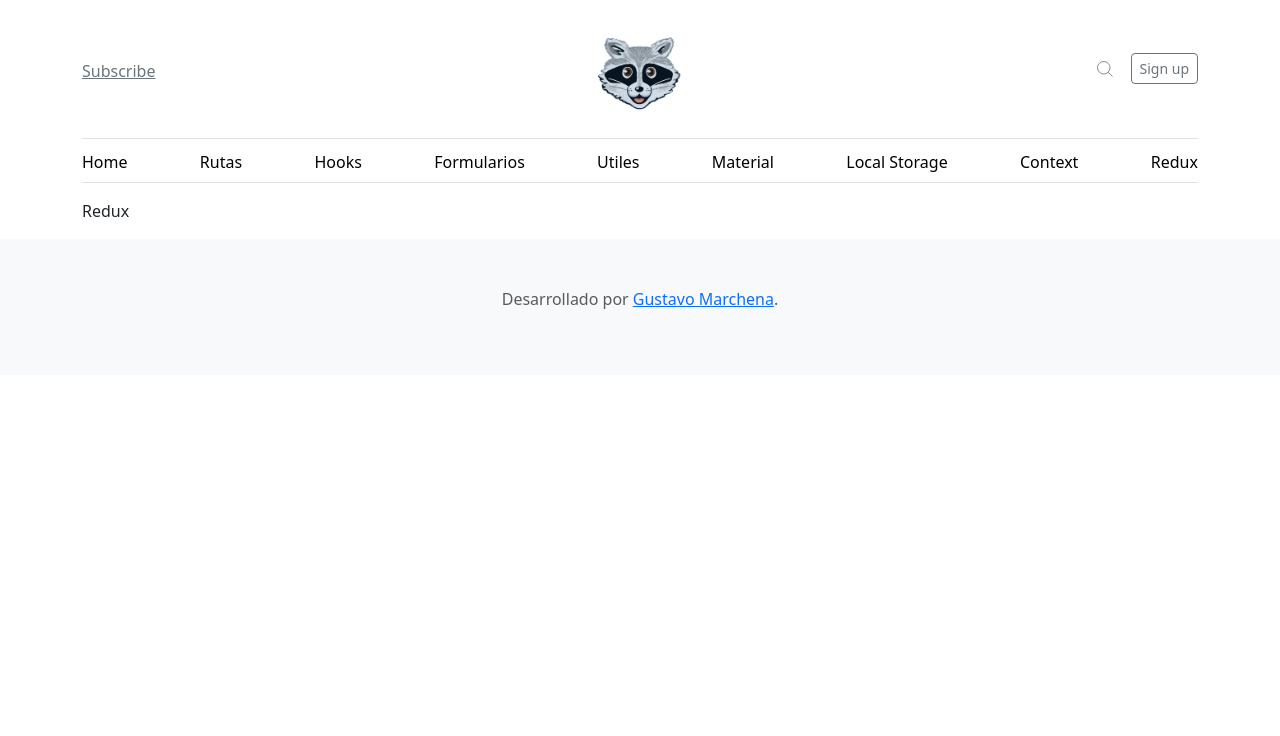
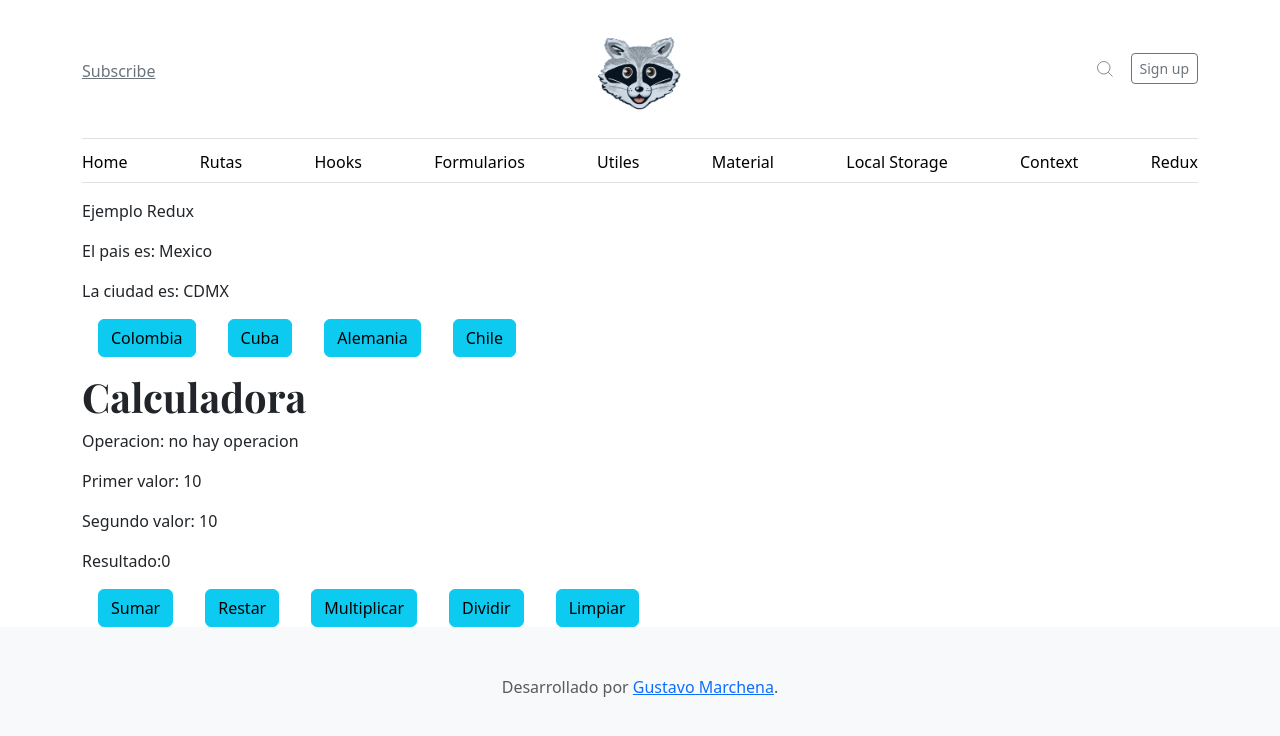
Before and after one commit to versace123mx/react_cesar_cancino_vite_1, a React (Vite) app: page /redux in a window 1280 px wide. Shown: the top 736 px of the page. Built offline with nearby package versions, Linux system fonts and the light colour scheme; what moment_spanish_locale would draw is missing.

Commit message:
implementando redux con dos ejemplo de paises y otro redus de operaciones matematicas

```diff
--- a/src/pages/REduxEjemplo.jsx
+++ /dev/null
@@ -1,11 +0,0 @@
-import React from 'react'
-
-function REduxEjemplo() {
-    return (
-        <div>
-            <p>Redux</p>
-        </div>
-    )
-}
-
-export default REduxEjemplo
--- /dev/null
+++ b/src/pages/ReduxEjemplo.jsx
@@ -0,0 +1,40 @@
+import { useSelector, useDispatch } from 'react-redux'
+import { cambiarColombia, cambiarCuba, cambiarAlemania, cambiarChile } from '../redux/feactures/procedenciaSlice'
+import { sumar,restar,multiplicar,dividir,resetear } from '../redux/feactures/calculadoraSlice'
+function ReduxEjemplo() {
+    const procedencia = useSelector((state) => state.procedencia)
+    const operacion = useSelector((state) => state.calculadora)
+    const dispatch = useDispatch()
+
+    return (
+        <>
+            <p>Ejemplo Redux</p>
+            <p>El pais es: {procedencia.pais}</p>
+            <p>La ciudad es: {procedencia.ciudad}</p>
+            <div className='my-3'>
+                {/*
+                    se llama a la funcion de esta forma {() => dispatch(cambiarColombia())}
+                    ya que si se se pasa {dispatch(cambiarColombia())} se llama al ejecutar la aplicacion
+                */}
+                <button onClick={() => dispatch(cambiarColombia())} className='btn btn-info mx-3'>Colombia</button>
+                <button onClick={() => dispatch(cambiarCuba())} className='btn btn-info mx-3'>Cuba</button>
+                <button onClick={() => dispatch(cambiarAlemania())} className='btn btn-info mx-3'>Alemania</button>
+                <button onClick={() => dispatch(cambiarChile())} className='btn btn-info mx-3'>Chile</button>
+            </div>
+            <div>
+                <h1>Calculadora</h1>
+                <p>Operacion: {operacion.op}</p>
+                <p>Primer valor: {operacion.numero1}</p>
+                <p>Segundo valor: {operacion.numero2}</p>
+                <p>Resultado:{operacion.resultado}</p>
+                <button onClick={() => dispatch(sumar())} className='btn btn-info mx-3'>Sumar</button>
+                <button onClick={() => dispatch(restar())} className='btn btn-info mx-3'>Restar</button>
+                <button onClick={() => dispatch(multiplicar())} className='btn btn-info mx-3'>Multiplicar</button>
+                <button onClick={() => dispatch(dividir())} className='btn btn-info mx-3'>Dividir</button>
+                <button onClick={() => dispatch(resetear())} className='btn btn-info mx-3'>Limpiar</button>
+            </div>
+        </>
+    )
+}
+
+export default ReduxEjemplo
--- /dev/null
+++ b/src/redux/feactures/calculadoraSlice.jsx
@@ -0,0 +1,48 @@
+import { createSlice } from '@reduxjs/toolkit'
+
+const initialState = {
+    numero1:10,
+    numero2:10,
+    resultado:0,
+    op:'no hay operacion'
+}
+
+//aqui esta el slide que indica la documentacion, se inicializa y se le pasa un nombre
+export const calculadoraSlice = createSlice({
+    name:"calculadora",//el reducer se debe de llamar en este caso calculadoraReducer para el store
+    initialState,
+    //aqui tenemos los reducer que indica la documentacion, que son las funciones o acciones
+    reducers:{
+        sumar:(state) => {
+            state.resultado = state.numero1 + state.numero2
+            state.op = 'Suma'
+        },
+        restar:(state) => {
+            state.resultado = state.numero1 - state.numero2
+            state.op = 'Resta'
+        },
+        multiplicar:(state) => {
+            state.resultado = state.numero1 * state.numero2
+            state.op = 'Multiplicacion'
+        },
+        dividir:(state) => {
+            state.resultado = state.numero1 / state.numero2
+            state.op = 'Divicion'
+        },
+        resetear:(state) =>{
+            state.resultado = 0
+            state.op = 'no hay operacion'
+        }
+    }
+})
+
+//ahora se exportan para convetir en acciones y reducer
+export const {
+    sumar,
+    restar,
+    multiplicar,
+    dividir,
+    resetear
+} = calculadoraSlice.actions
+
+export default calculadoraSlice.reducer
--- /dev/null
+++ b/src/redux/feactures/procedenciaSlice.jsx
@@ -0,0 +1,41 @@
+import { createSlice } from '@reduxjs/toolkit'
+
+const initialState = {
+    pais: "Mexico",
+    ciudad: "CDMX"
+}
+
+//aqui esta el slide que indica la documentacion, se inicializa y se le pasa un nombre
+export const procedenciaSlice = createSlice({
+    name:"procedencia",//el reducer se debe de llamar en este caso procedenciaReducer para el store
+    initialState,
+    //aqui tenemos los reducer que indica la documentacion, que son las funciones o acciones
+    reducers:{
+        cambiarColombia:(state) => {
+            state.pais = "Colombia",
+            state.ciudad = "Medellin"
+        },
+        cambiarCuba:(state) => {
+            state.pais = "Cuba",
+            state.ciudad = "Miramar"
+        },
+        cambiarAlemania:(state) => {
+            state.pais = "Alemania",
+            state.ciudad = "Berlin"
+        },
+        cambiarChile:(state) => {
+            state.pais = "Chile",
+            state.ciudad = "Viña del Mar"
+        }
+    }
+})
+
+//ahora se exportan para convetir en acciones y reducer
+export const {
+    cambiarColombia,
+    cambiarCuba,
+    cambiarAlemania,
+    cambiarChile
+} = procedenciaSlice.actions
+
+export default procedenciaSlice.reducer
--- /dev/null
+++ b/src/redux/store/store.jsx
@@ -0,0 +1,10 @@
+import { configureStore } from '@reduxjs/toolkit'
+import procedenciaReducer from './../feactures/procedenciaSlice'
+import calculadoraReducer from './../feactures/calculadoraSlice'
+
+export const store = configureStore({
+    reducer:{
+        procedencia: procedenciaReducer,
+        calculadora:calculadoraReducer
+    }
+})
```
Also changed, not shown: src/main.jsx (+8 -3 lines).
